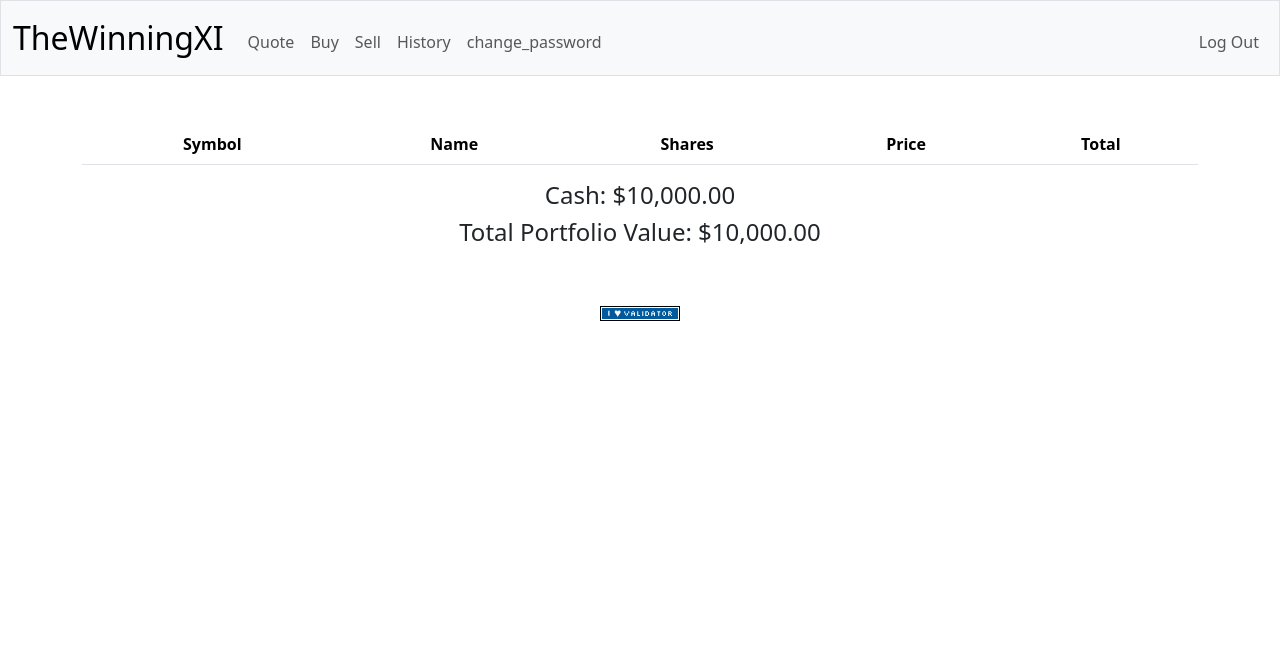
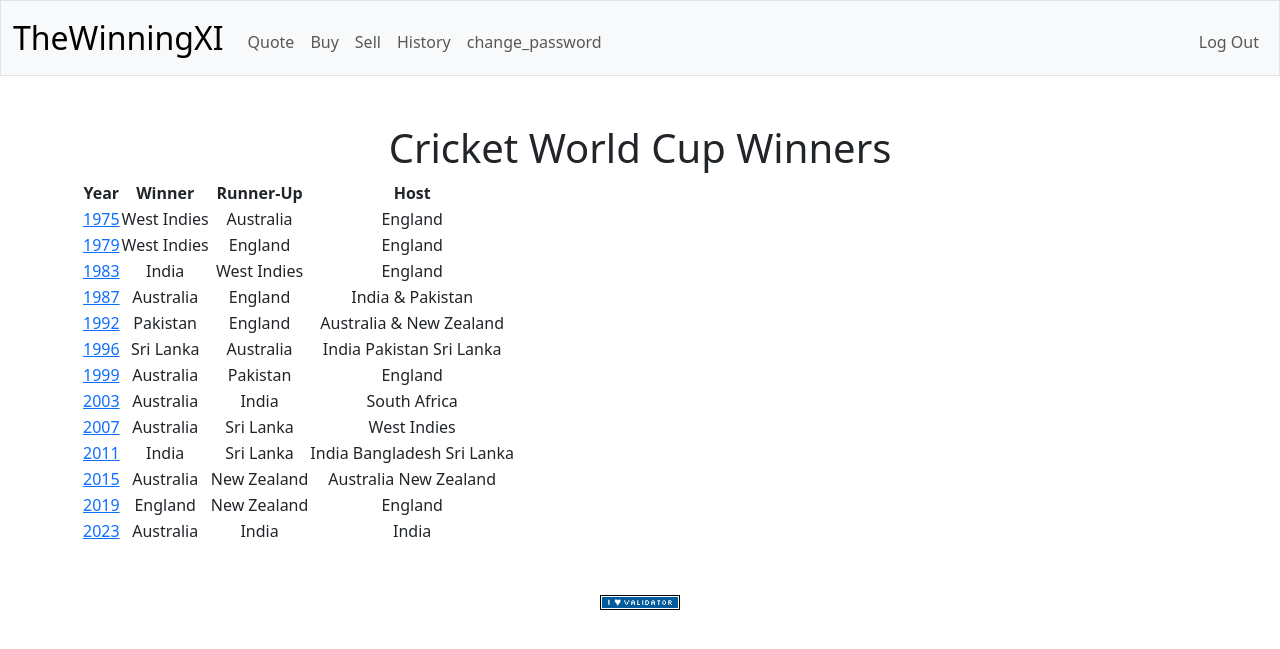
Before and after one commit to SaketThool/cs50x-project, a Flask app: page / in a window 1280 px wide. Shown: the top 649 px of the page. Run offline with Flask 3, Linux system fonts and the light colour scheme; a user stored in the database is signed in; data comes from the database, SQL or seed files in the repository; lists and menus that the app fills with data are empty; some libraries are stand-ins or nearby versions.

Commit message:
changes in index

```diff
--- a/app.py
+++ b/app.py
@@ -1,5 +1,7 @@
 
+import csv
 import os
+from pprint import pprint
 from cs50 import SQL
 from flask import Flask, flash, redirect, render_template, request, session
 from flask_session import Session
@@ -26,37 +28,18 @@ def after_request(response):
     response.headers["Pragma"] = "no-cache"
     return response
 
+def load_data():
+    with open("data/worldcups.csv", newline='', encoding='utf-8') as csvfile:
+        reader = csv.DictReader(csvfile)
+        return list(reader)
 
 @app.route("/")
 @login_required
 def index():
-    user_id = session["user_id"]
-    holdings = db.execute("""
-        SELECT symbol, SUM(shares) as total_shares
-        FROM transactions
-        WHERE user_id = ?
-        GROUP BY symbol
-        HAVING total_shares > 0
-    """, user_id)
-
-    portfolio = []
-    total_value = 0
-    for holding in holdings:
-        quote = lookup(holding["symbol"])
-        value = quote["price"] * holding["total_shares"]
-        total_value += value
-        portfolio.append({
-            "symbol": quote["symbol"],
-            "name": quote["name"],
-            "shares": holding["total_shares"],
-            "price": usd(quote["price"]),
-            "total": usd(value)
-        })
-
-    cash = db.execute("SELECT cash FROM users WHERE id = ?", user_id)[0]["cash"]
-    total_value += cash
-
-    return render_template("index.html", portfolio=portfolio, cash=usd(cash), total=usd(total_value))
+    # user_id = session["user_id"]
+    cups = load_data()
+    # pprint(cups)
+    return render_template("index.html", cups=cups)
 
 
 @app.route("/buy", methods=["GET", "POST"])
--- /dev/null
+++ b/data/worldcups.csv
@@ -0,0 +1,14 @@
+year,winner,runner_up,host,final_score,top_scorer,most_wickets
+1975,West Indies,Australia,England,West Indies won by 17 runs,Glenn Turner (333),Gary Gilmour (11)
+1979,West Indies,England,England,West Indies won by 92 runs,Gordon Greenidge (253),Mike Hendrick (10)
+1983,India,West Indies,England,India won by 43 runs,David Gower (384),Roger Binny (18)
+1987,Australia,England,India & Pakistan,Australia won by 7 runs,Graham Gooch (471),Craig McDermott (18)
+1992,Pakistan,England,Australia & New Zealand,Pakistan won by 22 runs,Martin Crowe (456),Wasim Akram (18)
+1996,Sri Lanka,Australia,India Pakistan Sri Lanka,Sri Lanka won by 7 wickets,Sachin Tendulkar (523),Anil Kumble (15)
+1999,Australia,Pakistan,England,Australia won by 8 wickets,Rahul Dravid (461),Geoff Allott (20)
+2003,Australia,India,South Africa,Australia won by 125 runs,Sachin Tendulkar (673),Chaminda Vaas (23)
+2007,Australia,Sri Lanka,West Indies,Australia won by 53 runs (DLS),Matthew Hayden (659),Glenn McGrath (26)
+2011,India,Sri Lanka,India Bangladesh Sri Lanka,India won by 6 wickets,Tillakaratne Dilshan (500),Zaheer Khan (21)
+2015,Australia,New Zealand,Australia New Zealand,Australia won by 7 wickets,Martin Guptill (547),Mitchell Starc (22)
+2019,England,New Zealand,England,Match tied – England won on boundary count, Rohit Sharma (648),Mitchell Starc (27)
+2023,Australia,India,India,Australia won by 6 wickets,Virat Kohli (765),Adam Zampa (23)
--- a/templates/index.html
+++ b/templates/index.html
@@ -1,30 +1,22 @@
 {% extends "layout.html" %}
 
-{% block title %}Portfolio{% endblock %}
-
+{% block title %}Worldcup winners{% endblock %}
 {% block main %}
-<table class="table table-striped">
-    <thead>
-        <tr>
-            <th>Symbol</th>
-            <th>Name</th>
-            <th>Shares</th>
-            <th>Price</th>
-            <th>Total</th>
-        </tr>
-    </thead>
-    <tbody>
-        {% for stock in portfolio %}
-        <tr>
-            <td>{{ stock.symbol }}</td>
-            <td>{{ stock.name }}</td>
-            <td>{{ stock.shares }}</td>
-            <td>{{ stock.price }}</td>
-            <td>{{ stock.total }}</td>
-        </tr>
-        {% endfor %}
-    </tbody>
+<h1>Cricket World Cup Winners</h1>
+<table>
+  <tr>
+    <th>Year</th>
+    <th>Winner</th>
+    <th>Runner-Up</th>
+    <th>Host</th>
+  </tr>
+  {% for cup in cups %}
+  <tr>
+    <td><a href="/year/{{ cup.year }}">{{ cup.year }}</a></td>
+    <td>{{ cup.winner }}</td>
+    <td>{{ cup.runner_up }}</td>
+    <td>{{ cup.host }}</td>
+  </tr>
+  {% endfor %}
 </table>
-<h4>Cash: {{ cash }}</h4>
-<h4>Total Portfolio Value: {{ total }}</h4>
 {% endblock %}
```
Also changed, not shown: 2 other files.
